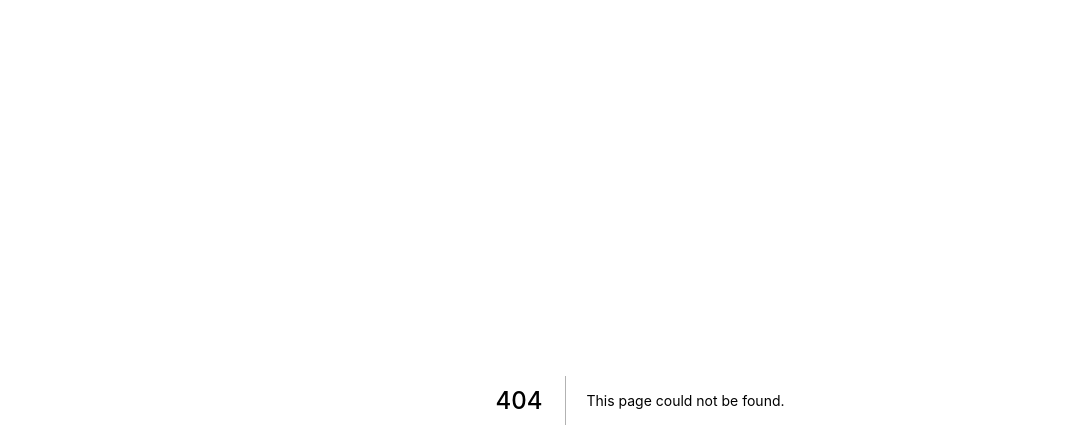
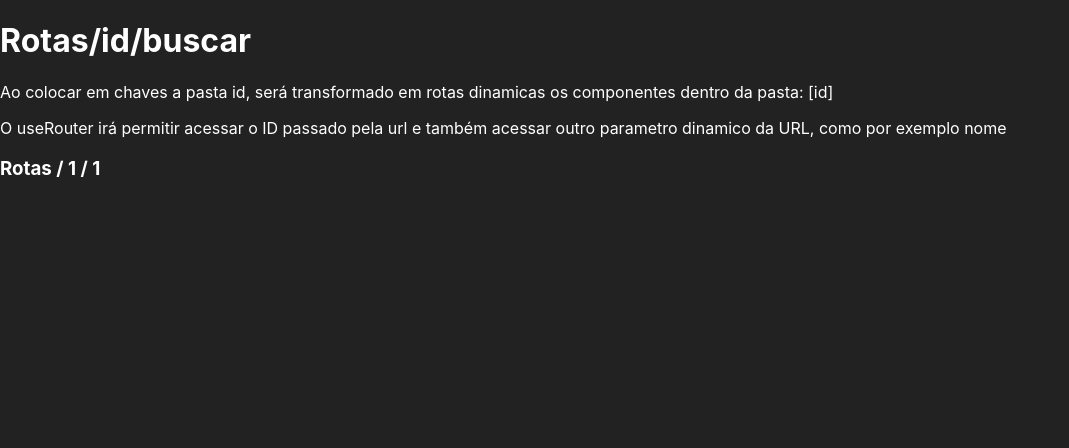
Before and after one commit to jordanobaluz/next-basico, a Next.js app: page /rotas/1/1 in a window 1280 px wide. Before the commit this address had no page. Shown: the top 448 px of the page, without its empty margins (0-1069 px from the left). Built offline with nearby package versions, Linux system fonts and the light colour scheme.

Commit message:
criado componentes de rotas dinamicas

```diff
--- /dev/null
+++ b/src/pages/rotas/[id]/[nome].jsx
@@ -0,0 +1,16 @@
+import { useRouter } from "next/router"
+
+export default function Nome() {
+    const router = useRouter();
+    const codigo = router.query.id
+    const nome = router.query.nome
+
+    return (
+        <div>
+            <h1>Rotas/id/buscar</h1>
+            <p>Ao colocar em chaves a pasta id, será transformado em rotas dinamicas os componentes dentro da pasta: [id]</p>
+            <p>O useRouter irá permitir acessar o ID passado pela url e também acessar outro parametro dinamico da URL, como por exemplo nome</p>
+            <h3>Rotas / {codigo} / {nome}</h3>
+        </div>
+    )
+}
```
Also changed, not shown: src/pages/rotas/[id]/buscar.jsx (added, +15 -0 lines).
